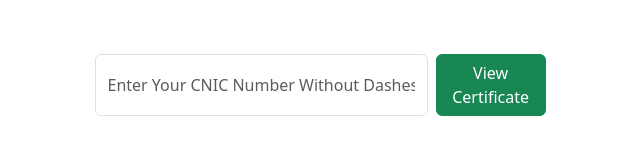
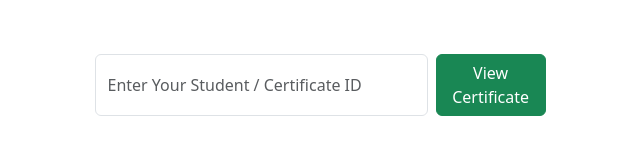
Before and after one commit to jabbar-dev/pitp-certificate, a React (Create React App) app: page / in a window 1280 px wide. Shown: the part 140-300 px from the top of the page, without its empty margins (320-960 px from the left). Built offline with nearby package versions, Linux system fonts and the light colour scheme.

Commit message:
changes the pitp certificate id placeholder

```diff
--- a/src/App.js
+++ b/src/App.js
@@ -30,7 +30,7 @@ function App() {
           type="text"
           value={certificateNumber}
           onChange={handleChange}
-          placeholder="Enter Your CNIC Number Without Dashes"
+          placeholder="Enter Your Student / Certificate ID"
           className="form-control me-2"
         />
 
```
